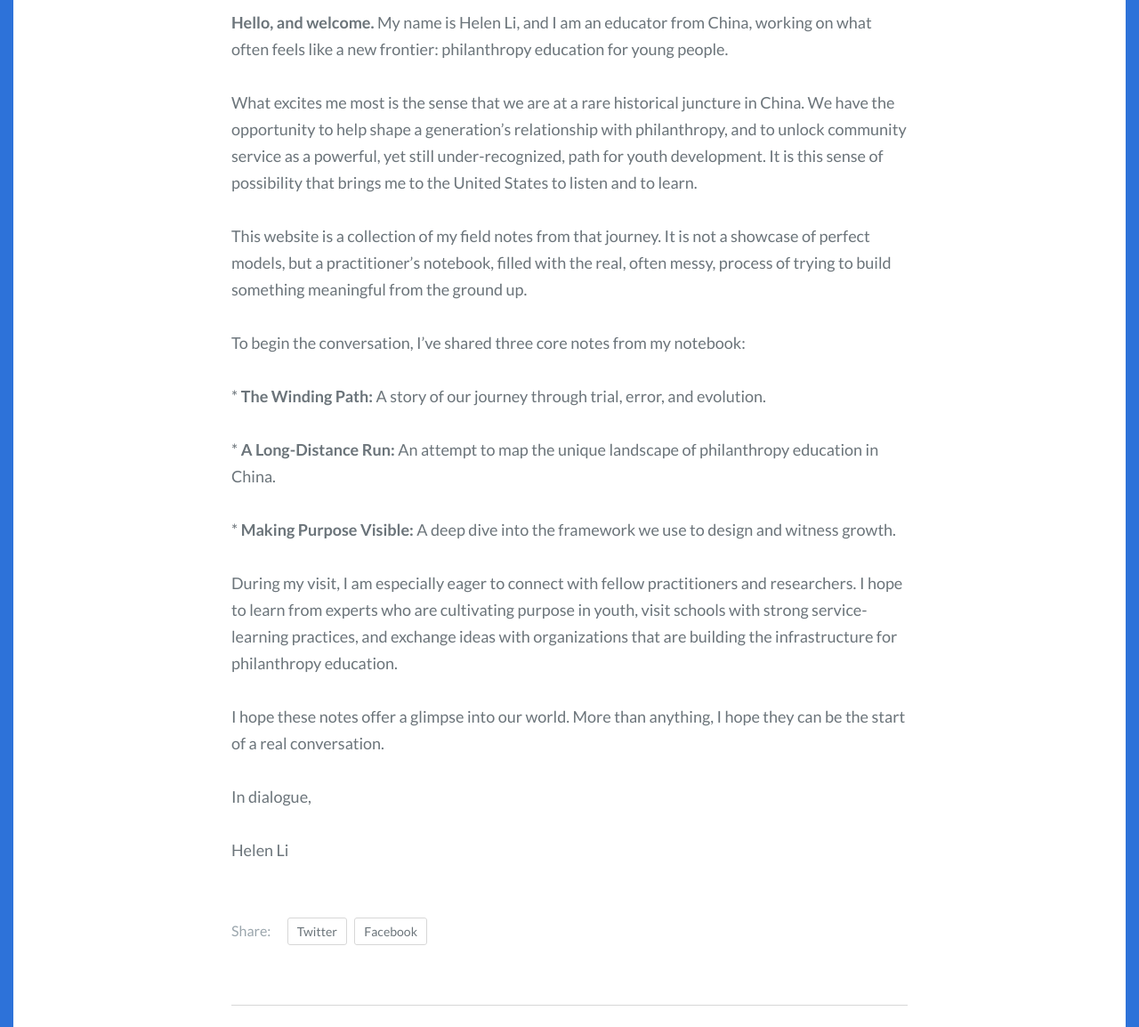
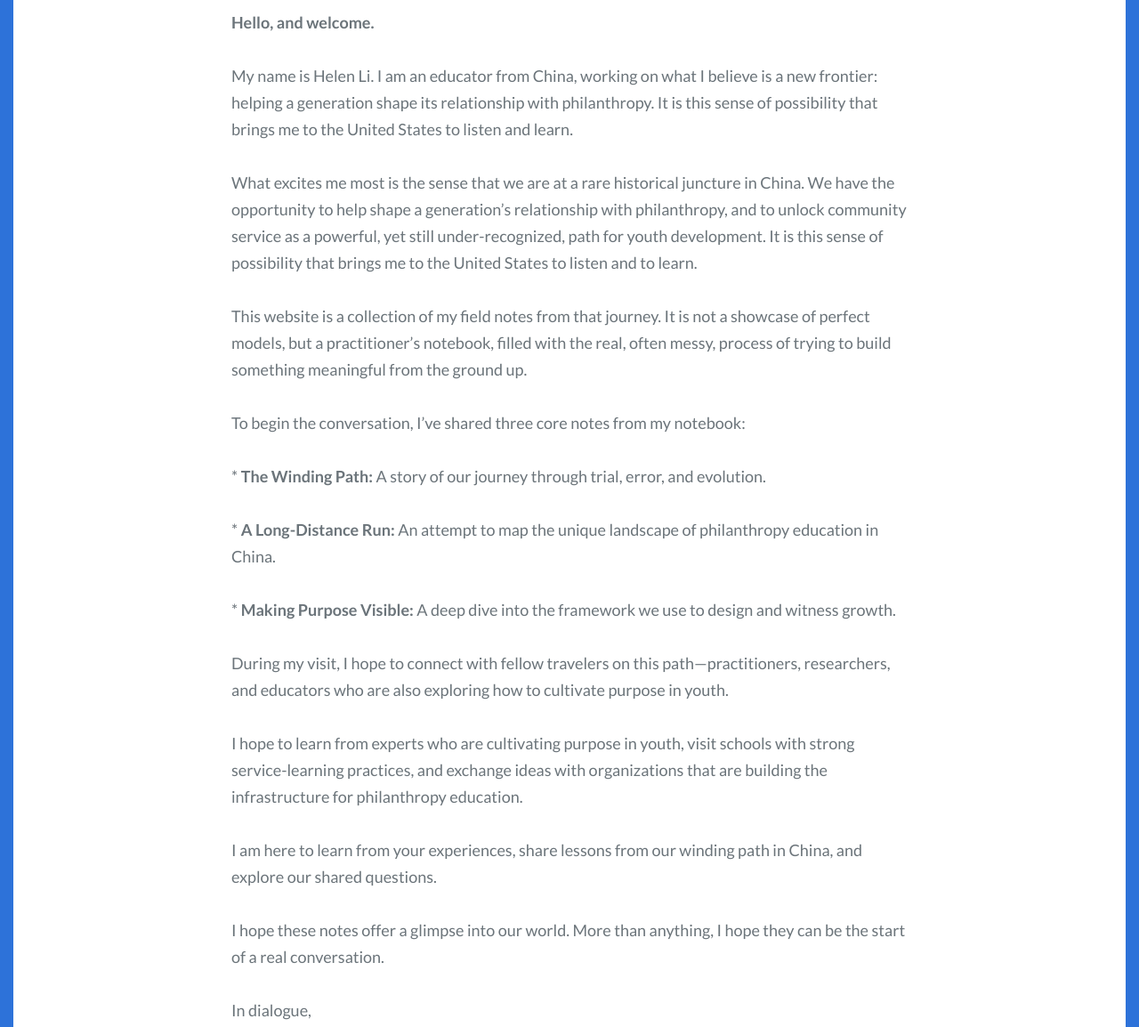
Before and after one commit to helenysli/serioustraveler-blog, a Jekyll site: the page built from _posts/2025-09-23-Invitation.md, in a window 1280 px wide and 1400 px high, scrolled down 839 px. Shown: the part 246-1400 px from the top of the window at 89% size. Built offline with Jekyll 4.4.1, drawn with Linux system fonts in a browser that asks for light colours; some web fonts are replaced; some of the changed text lies outside the part shown.

Commit message:
Update 2025-09-23-Invitation.md

```diff
--- a/_posts/2025-09-23-Invitation.md
+++ b/_posts/2025-09-23-Invitation.md
@@ -1,13 +1,15 @@
 ---
 layout: post
 title: "Invitation Letter"
-description: "Growth isn't an accident; it can be engineered. In this note, I share our Purpose Framework and how we use it in a 3-day camp to make a student's journey visible."
-date: 2025-09-24
+description: "Welcome to my practitioner's notebook. I'm an educator from China sharing notes on youth purpose and seeking dialogue with peers during my U.S. visit."
+date: 2025-09-23
 feature_image: "https://helenysli.oss-cn-beijing.aliyuncs.com/sjblog2507Shine.jpg"
 tags: [Youth Philanthropy Education]
 ---
 
-**Hello, and welcome.**  My name is Helen Li, and I am an educator from China, working on what often feels like a new frontier: philanthropy education for young people.
+**Hello, and welcome.**
+
+My name is Helen Li. I am an educator from China, working on what I believe is a new frontier: helping a generation shape its relationship with philanthropy. It is this sense of possibility that brings me to the United States to listen and learn.
 
 <!--more-->
 
@@ -23,7 +25,11 @@ To begin the conversation, I've shared three core notes from my notebook:
 
 \* **Making Purpose Visible:** A deep dive into the framework we use to design and witness growth.
 
-During my visit, I am especially eager to connect with fellow practitioners and researchers. I hope to learn from experts who are cultivating purpose in youth, visit schools with strong service-learning practices, and exchange ideas with organizations that are building the infrastructure for philanthropy education.
+During my visit, I hope to connect with fellow travelers on this path—practitioners, researchers, and educators who are also exploring how to cultivate purpose in youth.
+
+I hope to learn from experts who are cultivating purpose in youth, visit schools with strong service-learning practices, and exchange ideas with organizations that are building the infrastructure for philanthropy education.
+
+I am here to learn from your experiences, share lessons from our winding path in China, and explore our shared questions.
 
 I hope these notes offer a glimpse into our world. More than anything, I hope they can be the start of a real conversation.
 
```
